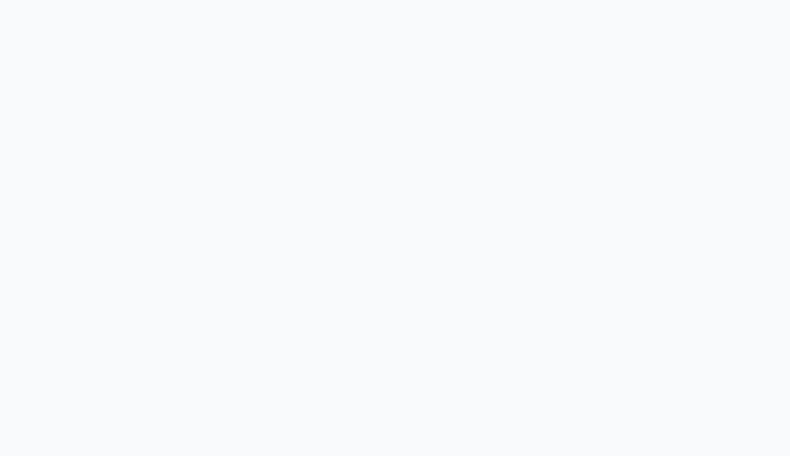
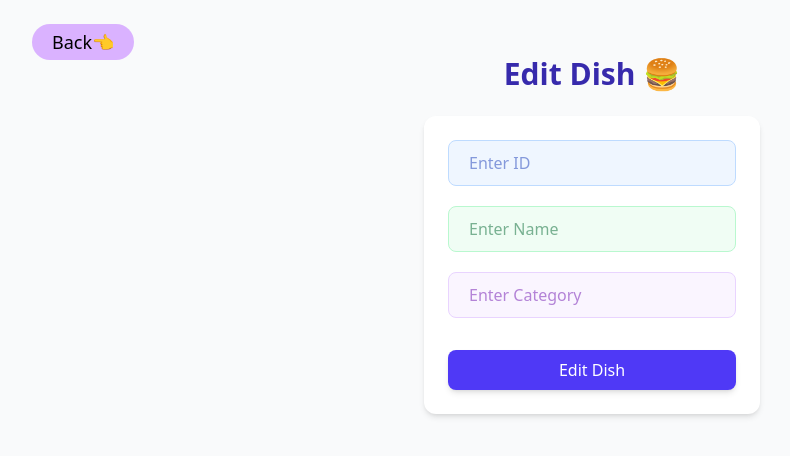
Before and after one commit to Nikita-1710/ass_49_client, a React (Vite) app: page /edit in a window 1280 px wide. Before the commit this address had no page. Shown: the top 456 px of the page, without its empty margins (48-838 px from the left). Built offline with nearby package versions, Linux system fonts and the light colour scheme.

Commit message:
delete api created

```diff
--- a/src/components/DishCard.jsx
+++ b/src/components/DishCard.jsx
@@ -1,10 +1,42 @@
 import React from 'react'
+import TrashIcon from './../assets/delete.png'
+import EditIcon from './../assets/edit.png'
+import toast, {Toaster} from 'react-hot-toast'
+import axios from 'axios'
 
-function DishCard({ id, name, category }) {
+function DishCard({ id, name, category, loadDishes }) {
+
+    const deleteDish = async () => {
+        const response = await axios.delete(`http://localhost:5002/dishes/${id}`)
+        if (response.data.success) {
+            toast.success(response.data.message)
+            loadDishes()
+        } else {
+            toast.error(response.data.message)
+        }
+    }
+
     return (
-        <div className="bg-yellow-50 border border-yellow-200 rounded-xl p-5 m-4 w-64 shadow-lg hover:shadow-xl transition-all duration-300">
-            <h2 className="text-xl font-semibold text-yellow-900">{id} - {name}</h2>
+        <div className="bg-yellow-50 border border-yellow-200 rounded-xl p-5 m-4 w-80 shadow-lg hover:shadow-xl transition-all duration-300">
+            <h2 className="text-xl font-semibold text-yellow-900">{id} : {name}</h2>
             <p className="mt-3 text-sm font-medium text-yellow-700 uppercase">{category}</p>
+
+            <div className="flex items-center justify-around mt-6">
+                <img
+                    src={TrashIcon}
+                    alt="Delete"
+                    className='h-[30px] cursor-pointer'
+                    onClick={deleteDish}
+                />
+
+                <img
+                    src={EditIcon}
+                    alt="Edit"
+                    className='h-[30px] cursor-pointer'
+                />
+            </div>
+
+            <Toaster />
         </div>
     )
 }
--- a/src/main.jsx
+++ b/src/main.jsx
@@ -4,6 +4,7 @@ import './index.css'
 import { BrowserRouter, Routes, Route } from 'react-router'
 import Home from './views/Home'
 import Add from './views/Add'
+import Edit from './views/Edit'
 
 createRoot(document.getElementById('root')).render(
   <div className='bg-slate-50 m-0 p-0 fixed min-h-screen w-full'>
@@ -11,6 +12,7 @@ createRoot(document.getElementById('root')).render(
       <Routes>
         <Route path='/' element={<Home />} />
         <Route path='/add' element={<Add />} />
+        <Route path='/edit' element={<Edit />} />
       </Routes>
     </BrowserRouter>
   </div>
--- /dev/null
+++ b/src/views/Edit.jsx
@@ -0,0 +1,84 @@
+import React, { useState } from 'react'
+import { Link } from 'react-router'
+import axios from 'axios'
+import toast, { Toaster } from 'react-hot-toast'
+
+function Edit() {
+
+    const [dish, setDishes] = useState({
+        id: "",
+        name: "",
+        category: ""
+    })
+
+    const addDish = async () => {
+        try {
+            const response = await axios.post(`http://localhost:5002/dishes`, {
+                id: dish.id,
+                name: dish.name,
+                category: dish.category
+            })
+
+            if (response.data.success) {
+                setDishes({
+                    id: "",
+                    name: "",
+                    category: ""
+                })
+                toast.success(response.data.message)
+            }
+            else {
+                toast.error(response.data.message)
+            }
+        } catch (e) {
+            toast.error(e.response.data.message)
+        }
+    }
+
+    return (
+        <div className="min-h-screen bg-gray-50 px-6 py-10">
+            <h1 className="text-3xl font-bold text-center text-indigo-800 mb-6 mt-4">Edit Dish 🍔</h1>
+
+            <div className="flex flex-col items-center gap-5 bg-white p-6 rounded-xl shadow-md w-fit mx-auto">
+                <input
+                    type='text'
+                    placeholder='Enter ID'
+                    value={dish.id}
+                    onChange={(e) => setDishes({ ...dish, id: e.target.value })}
+                    className='w-72 px-5 py-2.5 border border-blue-200 bg-blue-50 text-blue-800 rounded-lg focus:outline-none'
+                />
+
+                <input
+                    type='text'
+                    placeholder='Enter Name'
+                    value={dish.name}
+                    onChange={(e) => setDishes({ ...dish, name: e.target.value })}
+                    className='w-72 px-5 py-2.5 border border-green-200 bg-green-50 text-green-800 rounded-lg focus:outline-none'
+                />
+
+                <input
+                    type='text'
+                    placeholder='Enter Category'
+                    value={dish.category}
+                    onChange={(e) => setDishes({ ...dish, category: e.target.value })}
+                    className='w-72 px-5 py-2.5 border border-purple-200 bg-purple-50 text-purple-800 rounded-lg focus:outline-none'
+                />
+
+                <button className="mt-3 w-72 bg-indigo-600 text-white py-2 rounded-lg shadow-md hover:bg-indigo-700 transition cursor-pointer" onClick={addDish}>
+                    Edit Dish
+                </button>
+            </div>
+
+            <Link
+                to='/'
+                className='absolute top-6 left-20 text-lg bg-purple-300 px-5 py-1 cursor-pointer rounded-full hover:bg-purple-400 transition'
+            >
+                Back👈
+            </Link>
+
+            <Toaster />
+        </div>
+    )
+}
+
+export default Edit
--- a/src/views/Home.jsx
+++ b/src/views/Home.jsx
@@ -20,12 +20,12 @@ function Home() {
         <div className="min-h-screen bg-gray-50 px-6 py-10">
             <h1 className="text-3xl font-bold text-center text-indigo-800 mb-6 mt-4">All Dishes 😋</h1>
 
-            <div>
+            <div className="flex flex-wrap justify-center gap-6">
                 {dishes.map((dishObj, i) => {
-                    const { id, name, category } = dishObj
+                    const { id, name, category } = dishObj;
                     return (
-                        <DishCard key={i} id={id} name={name} category={category} />
-                    )
+                        <DishCard key={i} id={id} name={name} category={category} loadDishes={loadDishes}/>
+                    );
                 })}
             </div>
 
```
Also changed, not shown: src/assets/delete.png (added), src/assets/edit.png (added).
